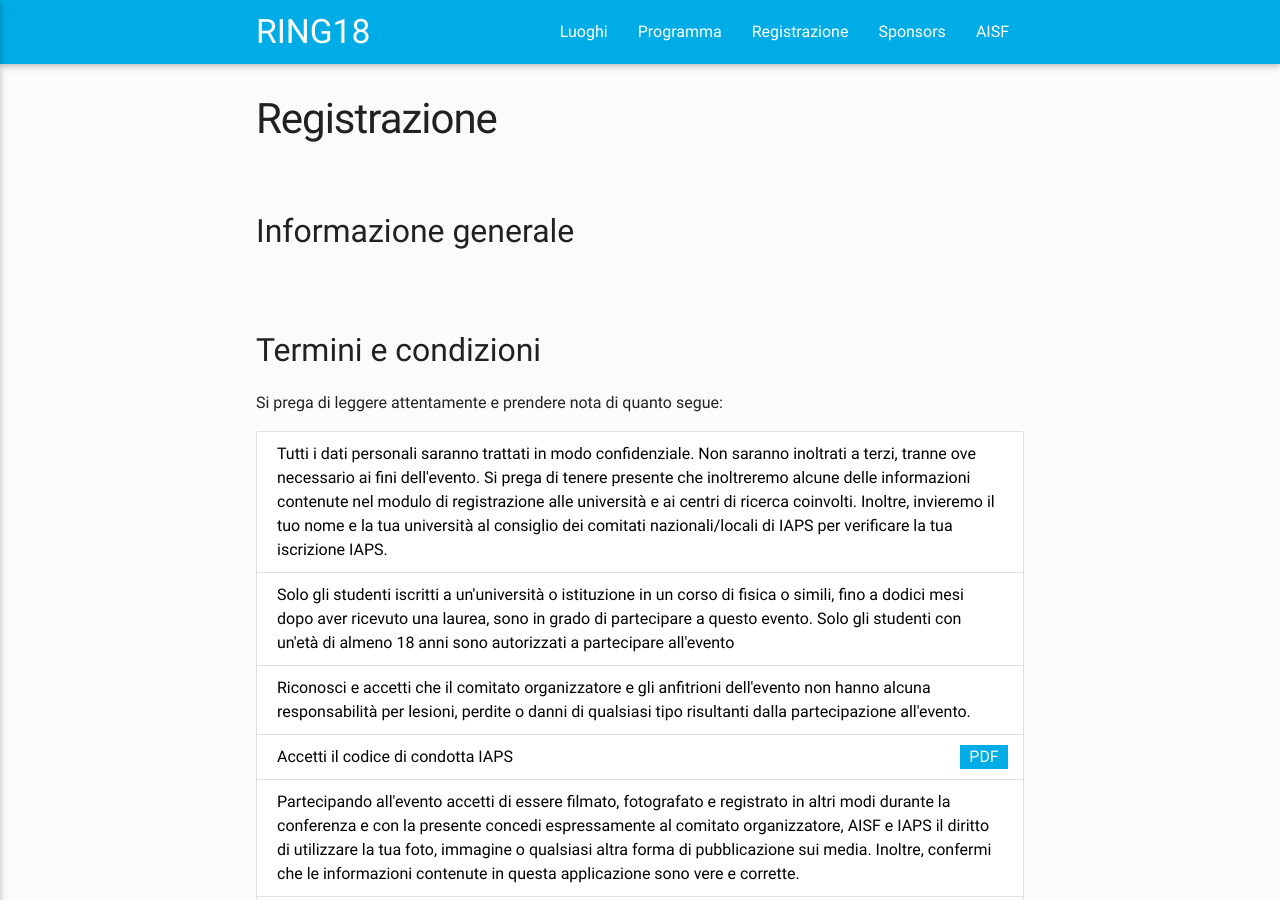
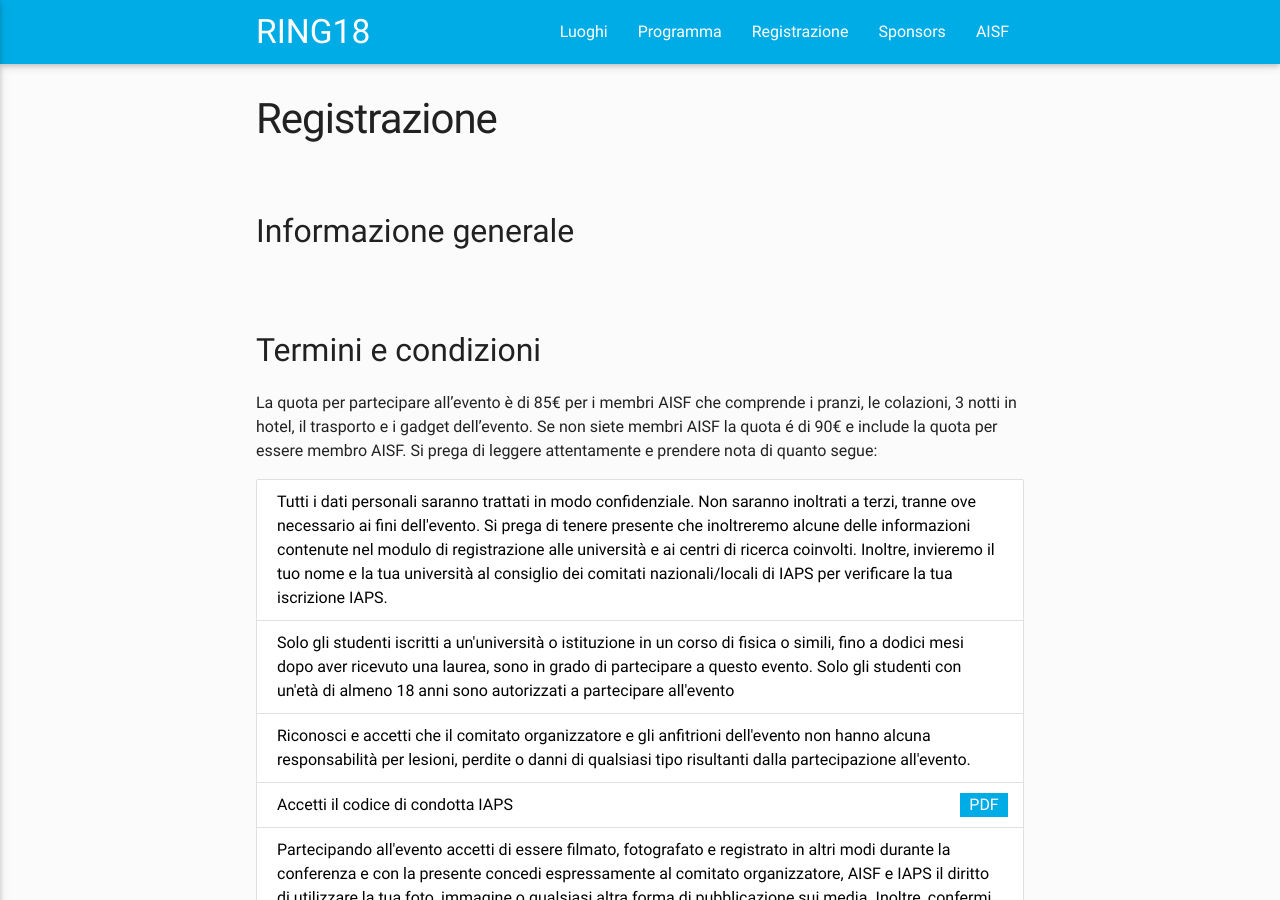
Before and after one commit to ai-sf/ring18, a Jekyll site: the page built from registration.html, in a window 1280 px wide and 900 px high. Built offline with Jekyll 4.4.1, drawn with Linux system fonts in a browser that asks for light colours; nearby versions of some CDN libraries.

Commit message:
Update registration.yml

```diff
--- a/_data/registration.yml
+++ b/_data/registration.yml
@@ -5,7 +5,8 @@ posters?: false
 posters: ""
 
 terms:
-  info: "Si prega di leggere attentamente e prendere nota di quanto segue:"
+  info: "La quota per partecipare all’evento è di 85€ per i membri AISF che comprende i pranzi, le colazioni, 3 notti in hotel, il trasporto e i gadget dell’evento. Se non siete membri AISF la quota é di 90€ e include la quota per essere membro AISF.
+Si prega di leggere attentamente e prendere nota di quanto segue:"
   specs:
     - text: "Tutti i dati personali saranno trattati in modo confidenziale. Non saranno inoltrati a terzi, tranne ove necessario ai fini dell'evento. Si prega di tenere presente che inoltreremo alcune delle informazioni contenute nel modulo di registrazione alle università e ai centri di ricerca coinvolti. Inoltre, invieremo il tuo nome e la tua università al consiglio dei comitati nazionali/locali di IAPS per verificare la tua iscrizione IAPS."
       url: "#!"
```
